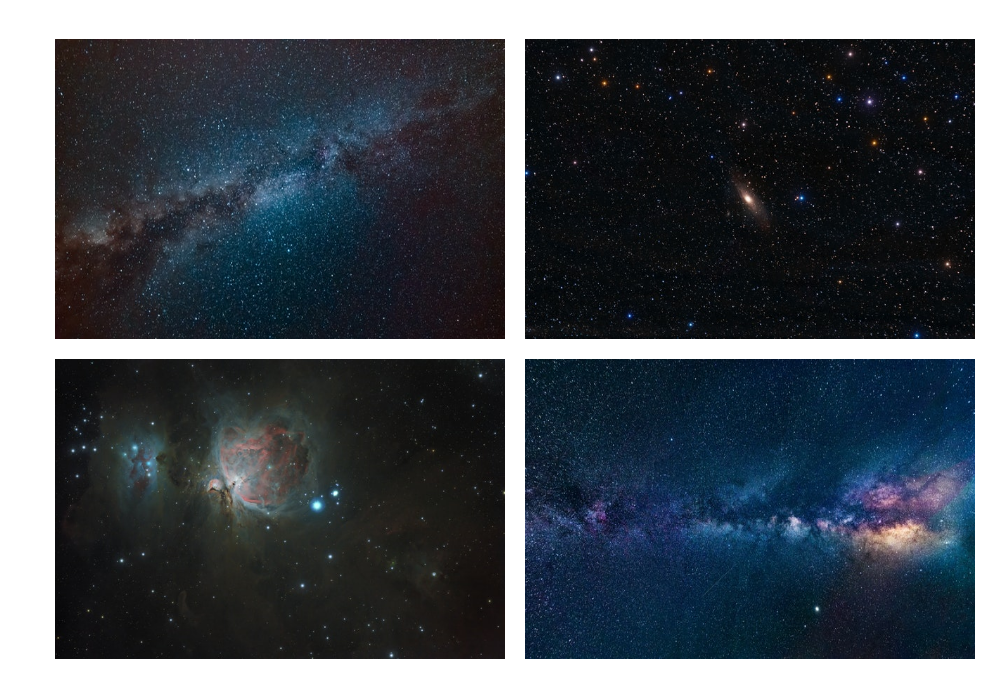
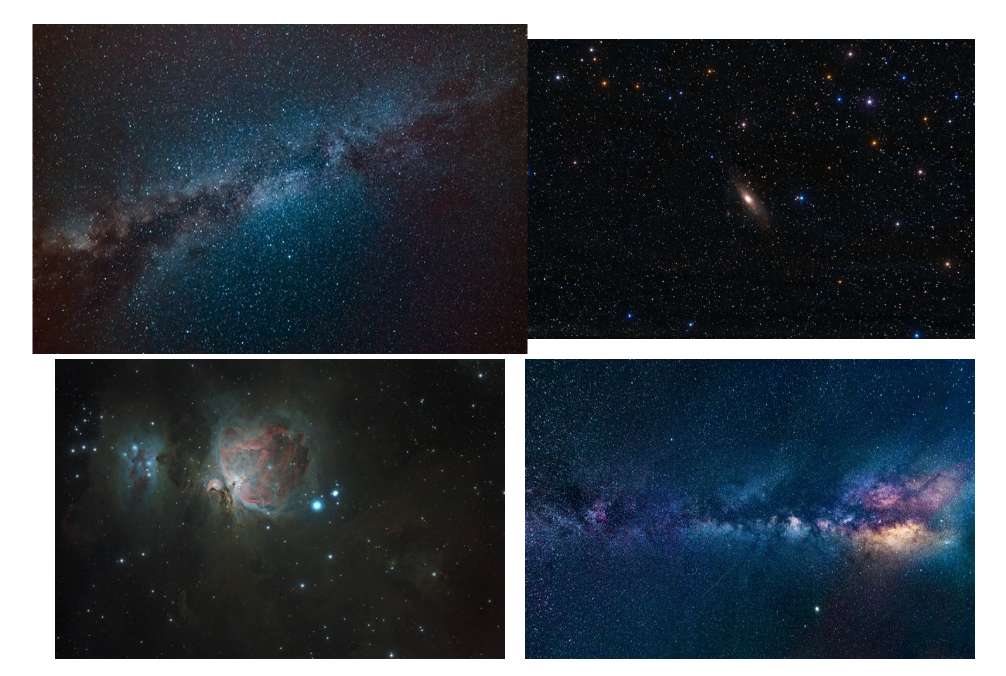
Before and after one commit to andresfcatano0/image-gallery, a plain HTML site: page index.html in a window 1280 px wide. In both pictures the pointer is over the picture 405 px from the left and 279 px from the top of the page. Shown: the part 90-766 px from the top of the page, without its empty margins (125-1131 px from the left). Drawn offline with Linux system fonts and the light colour scheme.

Commit message:
Add hover effect too css

```diff
--- a/style.css
+++ b/style.css
@@ -19,4 +19,9 @@ img {
 	width: 450px;
 	height: 300px;
 	margin:  10px;
+	transition: all 1s;
 }
+
+img:hover {
+	transform: scale(1.1);
+}
```
